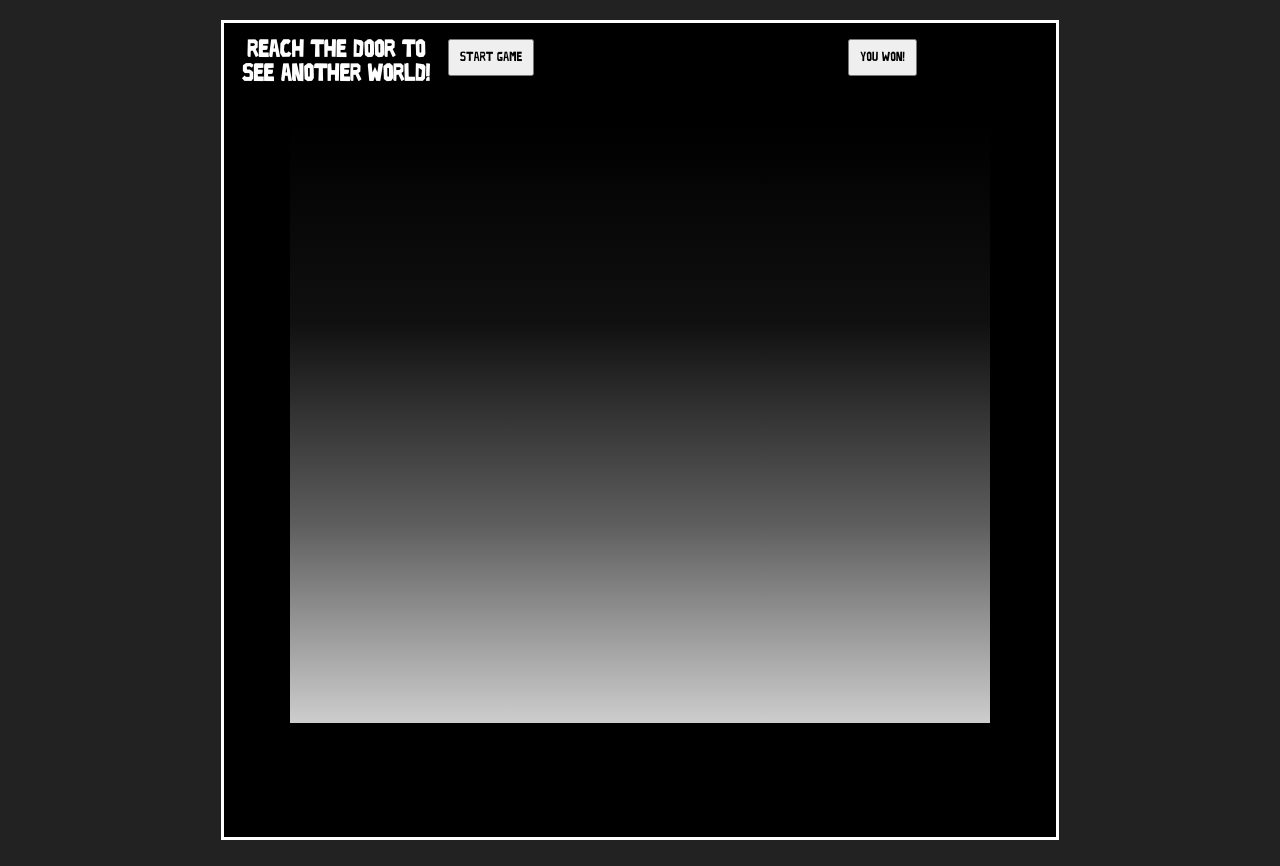
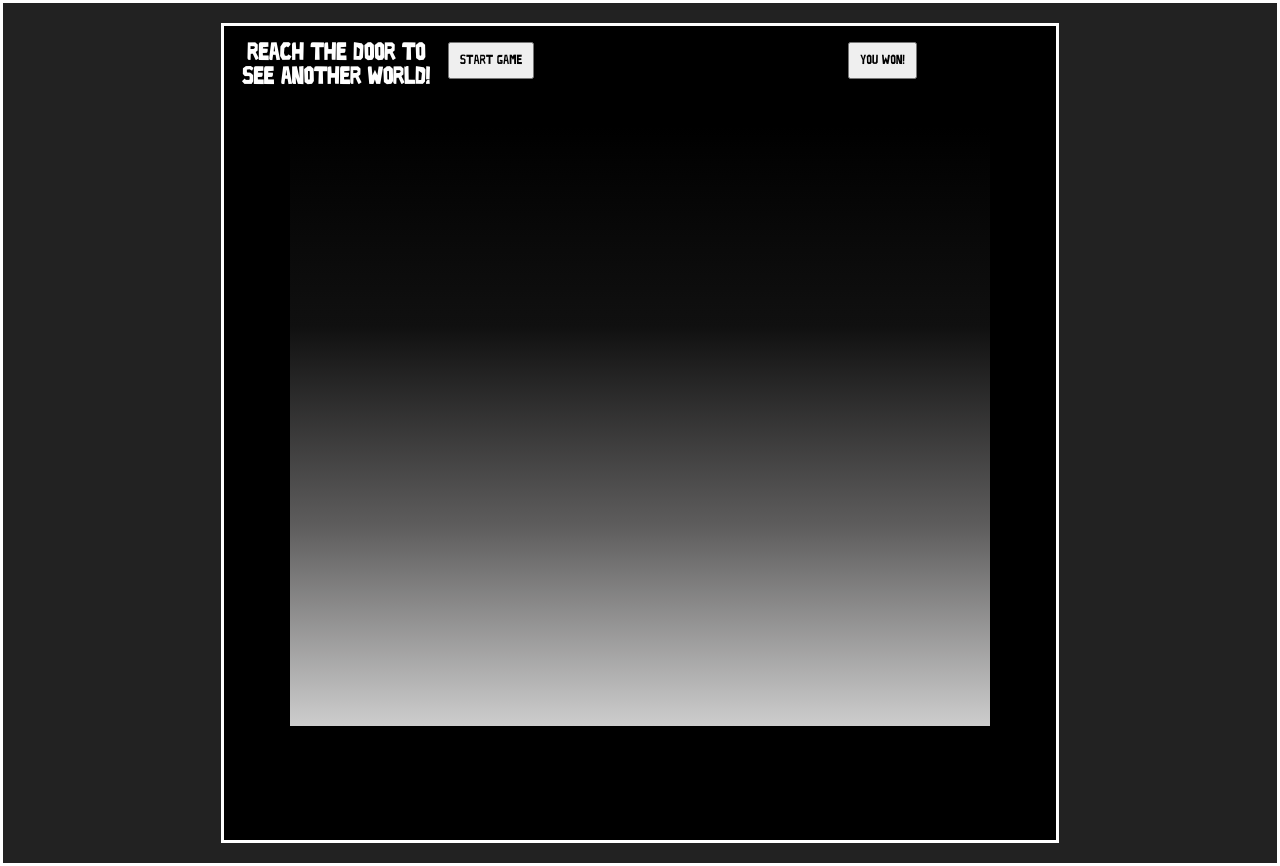
Before and after one commit to amishizaki/Unit-One-Project, a plain HTML site: page index.html in a window 1280 px wide. Drawn offline with Linux system fonts and the light colour scheme.

Commit message:
one more tweak

```diff
--- a/style.css
+++ b/style.css
@@ -4,6 +4,7 @@ html, body {
 }
 
 body {
+    border: 3px solid white;
     background-color: #222;
     height: fit-content;
     color: white;
```
